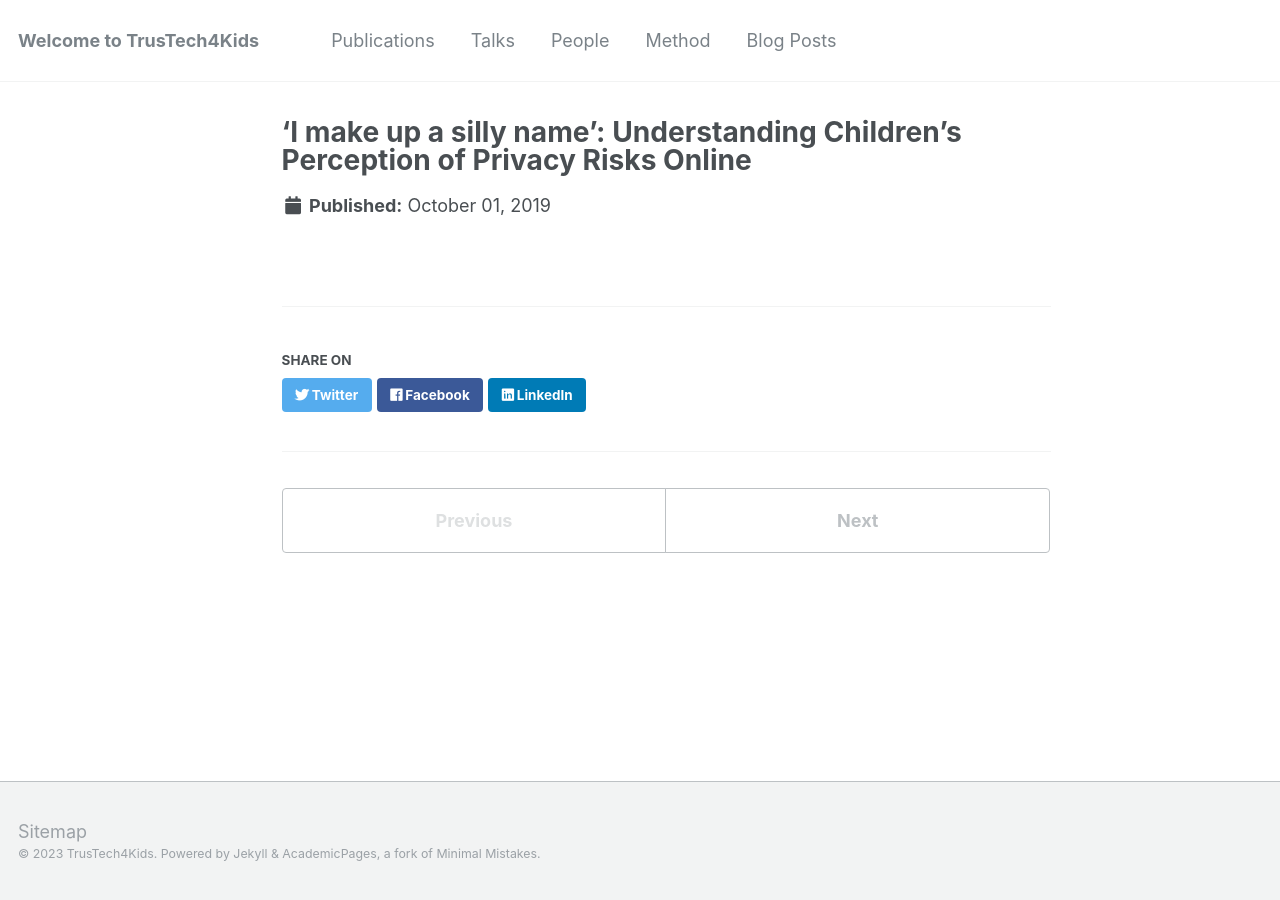
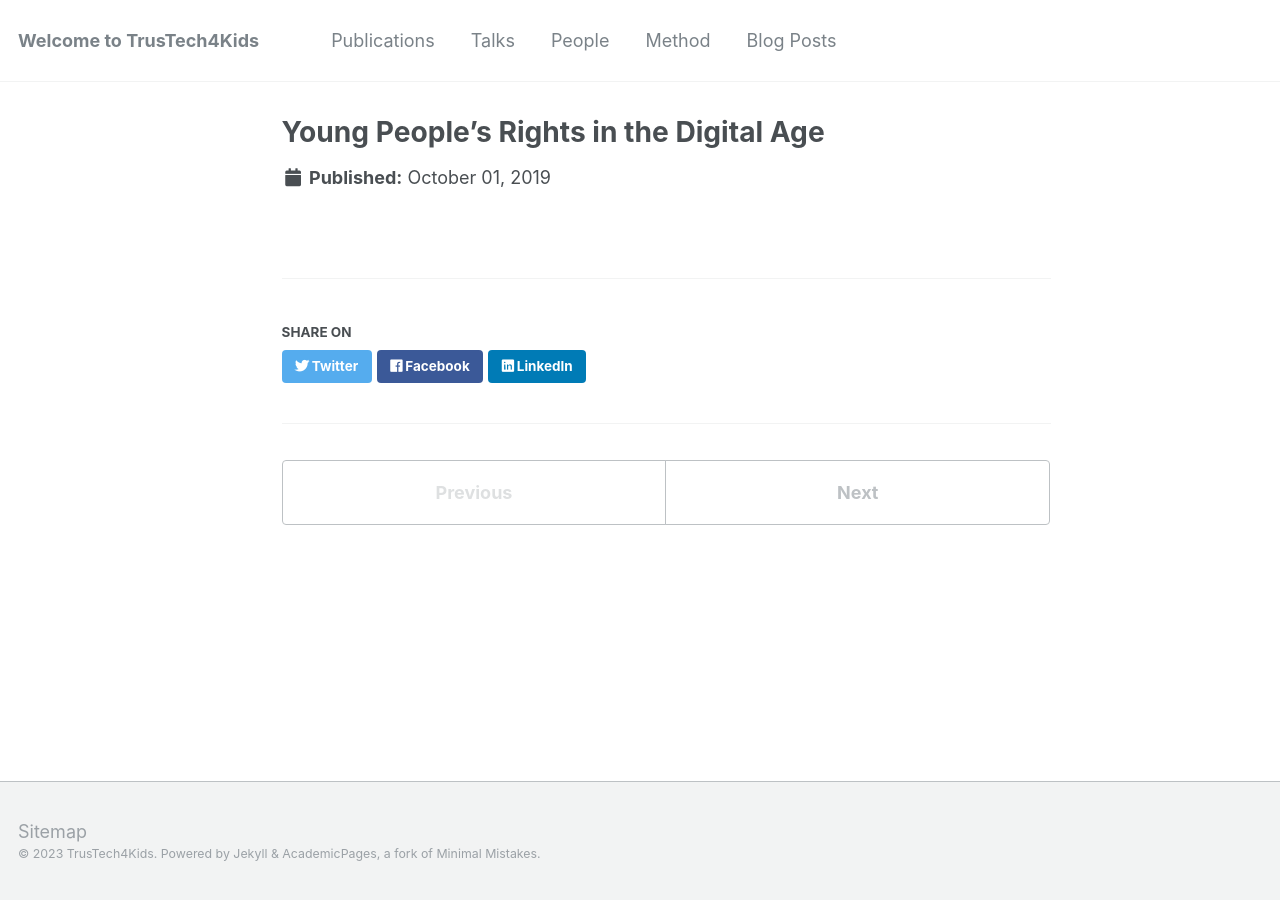
Before and after one commit to trustech4kids/trustech4kids.github.io, a Jekyll site: the page built from _publications/2023-03-report.md, in a window 1280 px wide. Built offline with Jekyll 4.4.1, drawn with Linux system fonts in a browser that asks for light colours.

Commit message:
Update 2023-03-report.md

```diff
--- a/_publications/2023-03-report.md
+++ b/_publications/2023-03-report.md
@@ -1,5 +1,5 @@
 ---
-title: "'I make up a silly name': Understanding Children's Perception of Privacy Risks Online"
+title: "Young People's Rights in the Digital Age"
 collection: publications
 permalink: /publication/2019-10-01-paper-silly
 excerpt: 'Children under 11 are often regarded as too young to comprehend the implications of online privacy. Perhaps as a result, little research has focused on younger kids risk recognition and coping. Such knowledge is, however, critical for designing efficient safeguarding mechanisms for this age group. Through 12 focus group studies with 29 children aged 6-10 from UK schools, we examined how children described privacy risks related to their use of tablet computers and what information was used by them to identify threats. We found that children could identify and articulate certain privacy risks well, such as information oversharing or revealing real identities online; however, they had less awareness with respect to other risks, such as online tracking or game promotions. Our findings offer promising directions for supporting childrens awareness of cyber risks and the ability to protect themselves online.'
```
